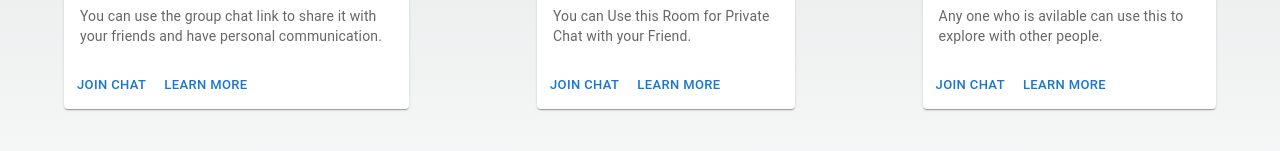
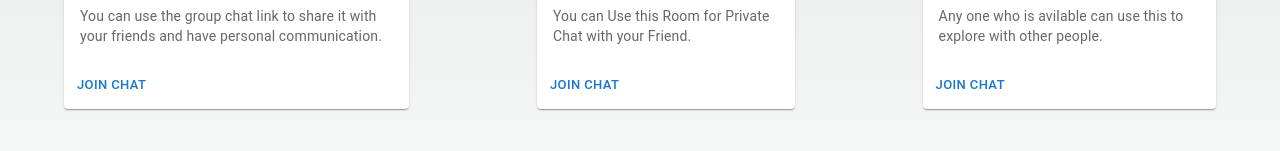
Before and after one commit to shivamrai83/anonymous-chat, a Next.js app in the folder client/: page / in a window 1280 px wide. Shown: the part 459-610 px from the top of the page. Built offline with nearby package versions, Linux system fonts and the light colour scheme.

Commit message:
Chat App: New Home Page Optimizations: 1.0.7

```diff
--- a/client/src/app/page.tsx
+++ b/client/src/app/page.tsx
@@ -2,33 +2,17 @@
 import React, { useEffect, useState } from 'react';
 import { useRouter } from 'next/navigation'
 import "./globals.css";
-import Card from '../components/Card/card'
+import Card from '../components/Card/Card';
+import { Card_Details } from '../helpers/utils';
+
 const Home = () => {
-
-  const cardDetails = [
-    {
-      image: '',
-      title: 'Group Chat',
-      description: 'You can use the group chat link to share it with your friends and have personal communication.',
-    },
-    {
-      image: '',
-      title: 'Personal Chat',
-      description: 'You can Use this Room for Private Chat with your Friend.',
-    },
-    {
-      image: '',
-      title: 'Global Chat',
-      description: 'Any one who is avilable can use this to explore with other people.',
-    }
-  ]
 
   return (
     <div className='home__container'>
         <h1 className='select__chat'>Select Type of Chat </h1>
         <div className='card__container'>
           {
-            cardDetails.map((card) =>  <Card cardDetails={card}/>)
+            Card_Details.map((card, index) =>  <Card cardDetails={card} key={index}/>)
           }
         </div>
     </div>
--- a/client/src/app/chat/singIn.tsx
+++ b/client/src/app/singin/page.tsx
@@ -1,7 +1,7 @@
 "use client";
 import React, { useEffect, useState } from 'react';
 import { useRouter } from 'next/navigation'
-import "./globals.css";
+import "../globals.css";
 
 import socket from '../../socket';
 
--- a/client/src/components/Card/card.tsx
+++ b/client/src/components/Card/Card.tsx
@@ -5,20 +5,24 @@ import CardContent from '@mui/material/CardContent';
 import CardMedia from '@mui/material/CardMedia';
 import Button from '@mui/material/Button';
 import Typography from '@mui/material/Typography';
+import { useRouter } from 'next/navigation'
 
 type CardDetails = {
   image: string,
   title: string,
-  description: string
+  description: string,
+  path: string
 }
 
 type MediaCardProps = {
   cardDetails: CardDetails
 }
 
-export default function MediaCard({ cardDetails }: MediaCardProps ) {
+export default function MediaCard({ cardDetails }: MediaCardProps, key: number ) {
+  const router = useRouter()
+
   return (
-    <Card sx={{ maxWidth: 345, margin: 8 }}>
+    <Card key={key} sx={{ maxWidth: 345, margin: 8 }}>
       <CardMedia
         sx={{ height: 140 }}
         image="/static/images/cards/contemplative-reptile.jpg"
@@ -33,8 +37,8 @@ export default function MediaCard({ cardDetails }: MediaCardProps ) {
         </Typography>
       </CardContent>
       <CardActions>
-        <Button size="small">Join Chat</Button>
-        <Button size="small">Learn More</Button>
+        <Button onClick={() => router.push(cardDetails.path, { scroll: false })} size="small">Join Chat</Button>
+        {/* <Button size="small">Learn More</Button> */}
       </CardActions>
     </Card>
   );
--- a/client/src/components/Chat/ChatBody.tsx
+++ b/client/src/components/Chat/ChatBody.tsx
@@ -17,7 +17,7 @@ const ChatBody = (messages: {messages: Messages[]}) => {
   const handleLeaveChat = () => {
     localStorage.removeItem('userName');
     router.push('/', { scroll: false })
-    window.location.reload();
+    // window.location.reload();
   };
   useEffect(()=>{
     socket.on('typing', (data: string)=> setTypingUser(data))
--- a/client/src/components/Chat/ChatFooter.tsx
+++ b/client/src/components/Chat/ChatFooter.tsx
@@ -1,7 +1,6 @@
 import React, { FormEventHandler, ChangeEvent, useState } from 'react';
 import "../../app/globals.css";
 import socket from '../../socket';
-import { time } from 'console';
 
 const ChatFooter = () => {
   const [message, setMessage] = useState<string>('');
--- /dev/null
+++ b/client/src/helpers/utils.js
@@ -0,0 +1,21 @@
+
+export const Card_Details = [
+    {
+      image: '',
+      title: 'Group Chat',
+      description: 'You can use the group chat link to share it with your friends and have personal communication.',
+      path: '/'
+    },
+    {
+      image: '',
+      title: 'Personal Chat',
+      description: 'You can Use this Room for Private Chat with your Friend.',
+      path: '/'
+    },
+    {
+      image: '',
+      title: 'Global Chat',
+      description: 'Any one who is avilable can use this to explore with other people.',
+      path: '/singin'
+    }
+  ];
```
